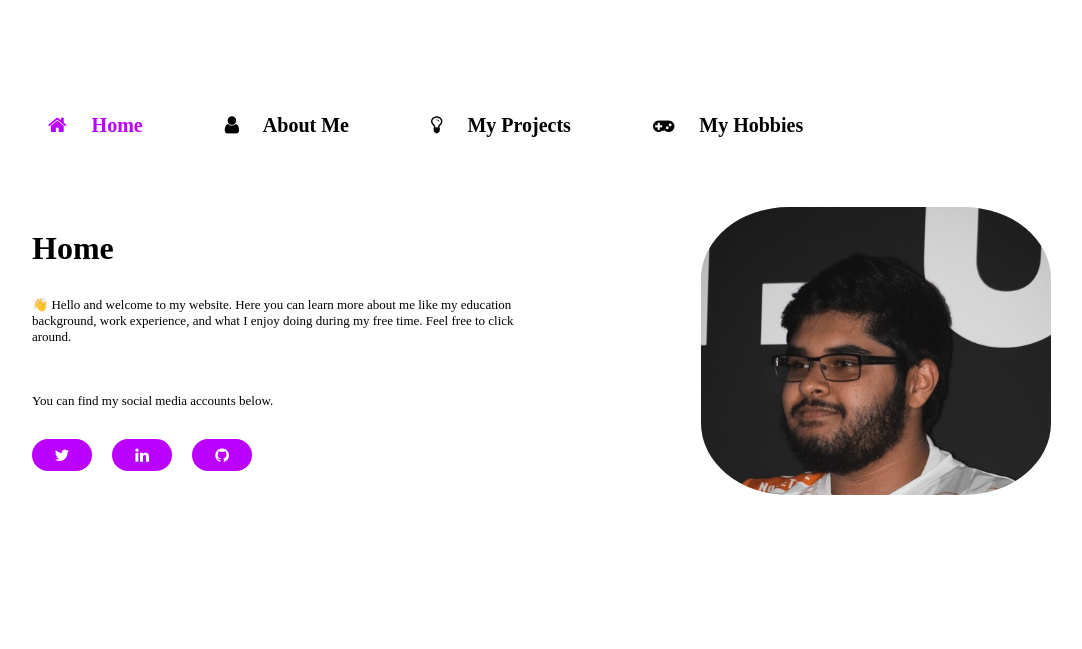
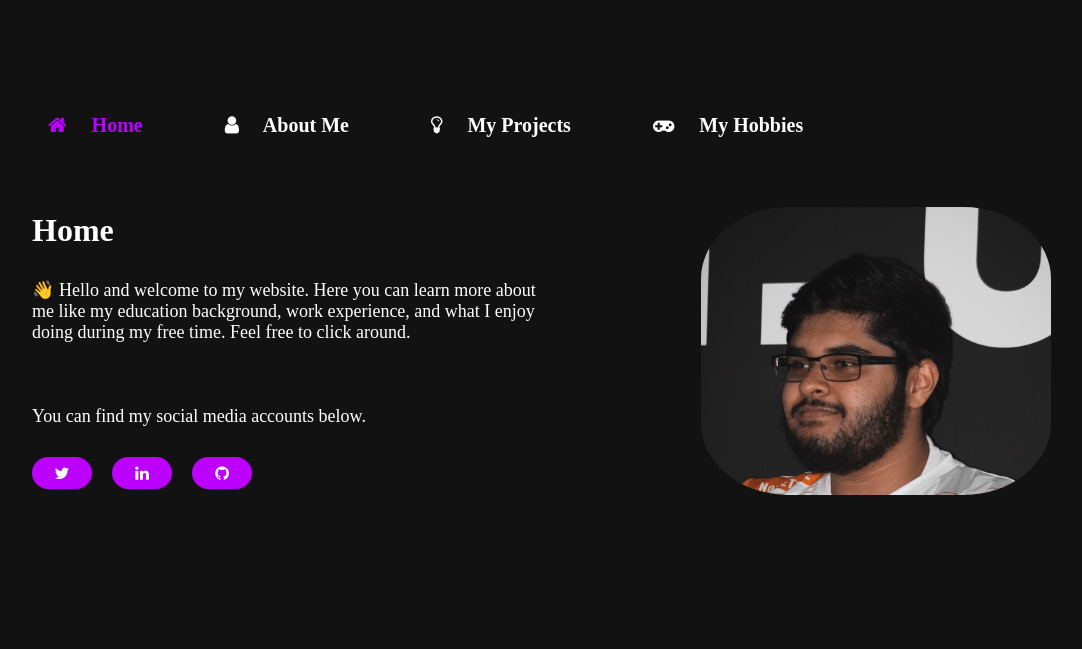
Before and after one commit to notfahmed/notfahmed.github.io, a PHP site: page /index.html in a window 1280 px wide. Shown: the top 649 px of the page, without its empty margins (96-1178 px from the left). Run offline with PHP 8.4, Linux system fonts and the light colour scheme.

Commit message:
version 1

```diff
--- a/index.html
+++ b/index.html
@@ -10,22 +10,22 @@
     <div class="tabs">
         <div class="buttons">
             <button id="btn1" onclick="openHome()">
-                <i class="fa fa-home"></i>
+                <i class="fa fa-home" id="icon1"></i>
                 Home
             </button>
 
             <button id="btn2" onclick="openAbout()">
-                <i class="fa fa-user"></i>
+                <i class="fa fa-user" id="icon2"></i>
                 About Me
             </button>
 
             <button id="btn3" onclick="openProject()">
-                <i class="fa fa-lightbulb-o"></i>
+                <i class="fa fa-lightbulb-o" id="icon3"></i>
                 My Projects
             </button>
 
             <button id="btn4" onclick="openHobby()">
-                <i class="fa fa-gamepad"></i>
+                <i class="fa fa-gamepad" id="icon4"></i>
                 My Hobbies
             </button>
         </div>
@@ -59,16 +59,14 @@
                     <p>
                         Hello! My name is Fawaz Ahmed.
                         I am a graduate from the University of Texas at Dallas with a
-                        Bachelors Degree in Computer Science
-                        I have worked at several companies throughout my time at UTD.
-                        <br>
-                        <br>
-                        You can read more about them, what I did, and my roles in the companies below.
+                        Bachelors Degree in Computer Science.
+                        I have worked at several companies throughout my time at UTD and in different roles.
+                        If you want to learn more, you can read about the specifics on my resume below.
+                        If you have any more questions feel free to shoot me an email as
+                        I will respond to that the fastest.
                     </p>
-
-                </div>
-                <div class="content-right">
-                    <img src="pfp.jpg" alt="Avatar">
+                    <br>
+                    <embed src="Resume.pdf#zoom=90" width="800px" height="1000px"/>
                 </div>
             </div>
             <div id ="content3" class="content">
@@ -156,6 +154,10 @@
         var btn2 = document.getElementById("btn2");
         var btn3 = document.getElementById("btn3");
         var btn4 = document.getElementById("btn4");
+        var icon1 = document.getElementById("icon1")
+        var icon2 = document.getElementById("icon2")
+        var icon3 = document.getElementById("icon3")
+        var icon4 = document.getElementById("icon4")
 
         function openHome(){
             content1.style.display = "flex";
@@ -170,10 +172,11 @@
             content2.style.transform = "translateX(100%)";
             content3.style.transform = "translateX(100%)";
             content4.style.transform = "translateX(100%)";
-            btn1.style.color = "#bb00ff"
-            btn2.style.color = "#000"
-            btn3.style.color = "#000"
-            btn4.style.color = "#000"
+            btn1.style.color = icon1.style.color = "#bb00ff"
+            btn2.style.color = icon2.style.color = "#fff"
+            btn3.style.color = icon3.style.color = "#fff"
+            btn4.style.color = icon4.style.color = "#fff"
+
         }
         function openAbout(){
             content2.style.display = "flex";
@@ -188,10 +191,10 @@
             content2.style.transform = "translateX(0)";
             content3.style.transform = "translateX(100%)";
             content4.style.transform = "translateX(100%)";
-            btn1.style.color = "#000"
-            btn2.style.color = "#bb00ff"
-            btn3.style.color = "#000"
-            btn4.style.color = "#000"
+            btn1.style.color = icon1.style.color = "#fff"
+            btn2.style.color = icon2.style.color = "#bb00ff"
+            btn3.style.color = icon3.style.color = "#fff"
+            btn4.style.color = icon4.style.color = "#fff"
         }
         function openProject(){
             content3.style.display = "flex";
@@ -206,10 +209,10 @@
             content2.style.transform = "translateX(100%)";
             content3.style.transform = "translateX(0)";
             content4.style.transform = "translateX(100%)";
-            btn1.style.color = "#000"
-            btn2.style.color = "#000"
-            btn3.style.color = "#bb00ff"
-            btn4.style.color = "#000"
+            btn1.style.color = icon1.style.color = "#fff"
+            btn2.style.color = icon2.style.color = "#fff"
+            btn3.style.color = icon3.style.color = "#bb00ff"
+            btn4.style.color = icon4.style.color = "#fff"
         }
         function openHobby(){
             content4.style.display = "flex";
@@ -224,10 +227,10 @@
             content2.style.transform = "translateX(100%)";
             content3.style.transform = "translateX(100%)";
             content4.style.transform = "translateX(0)";
-            btn1.style.color = "#000"
-            btn2.style.color = "#000"
-            btn3.style.color = "#000"
-            btn4.style.color = "#bb00ff"
+            btn1.style.color = icon1.style.color = "#fff"
+            btn2.style.color = icon2.style.color = "#fff"
+            btn3.style.color = icon3.style.color = "#fff"
+            btn4.style.color = icon4.style.color = "#bb00ff"
         }
     </script>
 
--- a/styles.css
+++ b/styles.css
@@ -2,6 +2,10 @@
     padding: 0;
     margin: 0;
     font-family: "Arial Rounded MT Bold", serif;
+    color: white;
+}
+body{
+    background-color: #121212;
 }
 .tabs{
     width: 80%;
@@ -51,7 +55,7 @@
     flex-basis: 50%;
 }
 .content-left p{
-    font-size: 13px;
+    font-size: large;
     padding: 30px 0;
 }
 .content-left .buttons a{
@@ -75,6 +79,9 @@
 #content1{
     transform: translate(0px);
 }
+#icon1{
+    color: #bb00ff;
+}
 #btn1{
     color: #bb00ff;
 }
```
Also changed, not shown: About.png (added), 1 other file.
